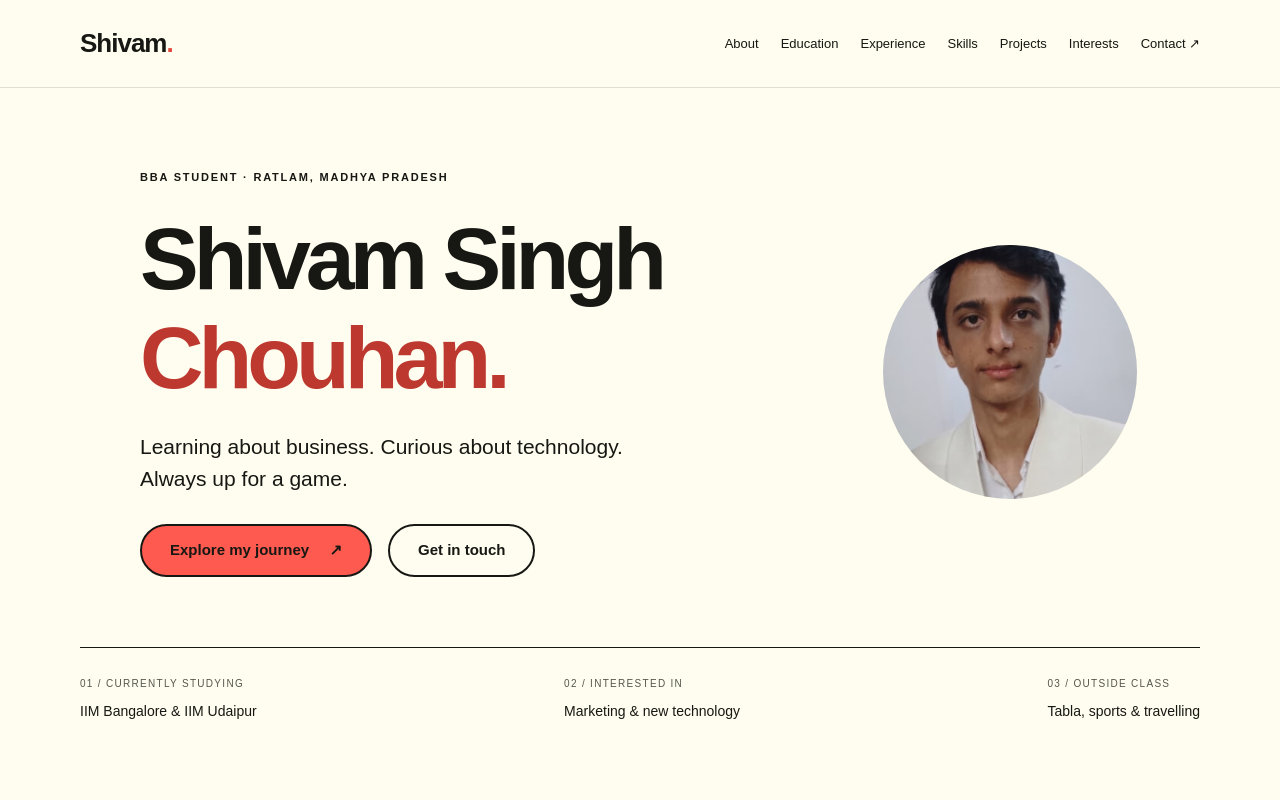
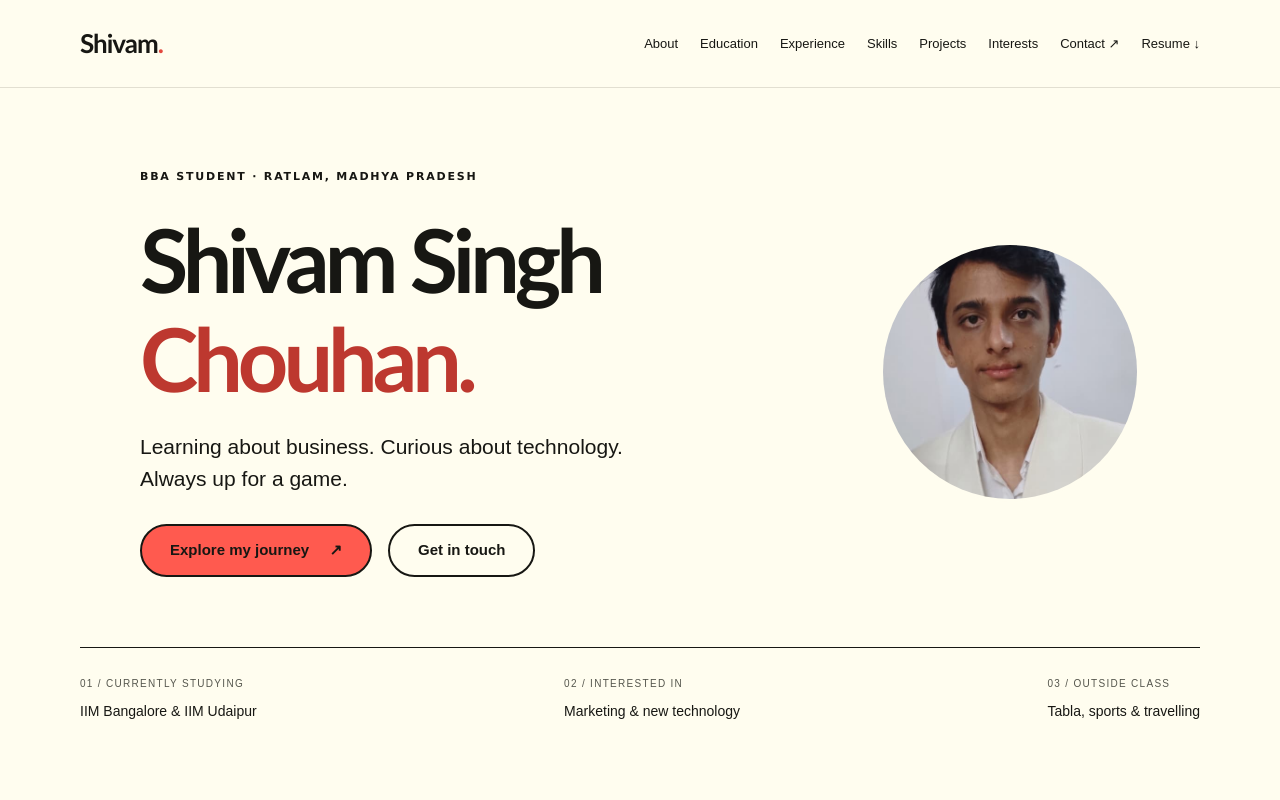
Before and after one commit to Shivam-314/IIM-B-web-dev-assignment, a plain HTML site: page index.html in a window 1280 px wide. Shown: the top 800 px of the page. Drawn offline with Linux system fonts and the light colour scheme.

Commit message:
Add files via upload

```diff
--- a/index.html
+++ b/index.html
@@ -20,12 +20,12 @@
         <li><a href="#projects">Projects</a></li>
         <li><a href="#interests">Interests</a></li>
         <li><a href="#contact">Contact ↗</a></li>
+        <li><a href="resume.pdf" download="Shivam_Singh_Chouhan_Resume.pdf">Resume ↓</a></li>
       </ul>
     </nav>
   </header>
 
   <main id="main">
-    <!-- Introduction and profile photograph -->
     <section id="home" class="hero">
       <div class="container">
         <div class="hero-layout">
@@ -146,11 +146,11 @@
 
     <section id="contact" class="section contact">
       <div class="container contact-layout">
-        <div><p class="eyebrow">07 / CONTACT</p><h2>Let's connect<span>.</span></h2><p>For a conversation, a shared idea or a student collaboration.</p></div>
+        <div><p class="eyebrow">07 / CONTACT</p><h2>Let's connect<span>.</span></h2><p>For a conversation, a shared idea or a student collaboration.</p><a class="button primary" href="resume.pdf" download="Shivam_Singh_Chouhan_Resume.pdf">Download my resume ↓</a></div>
         <div class="contact-details"><p class="eyebrow">PHONE</p><a href="tel:+917400677426">+91 74006 77426 ↗</a><p class="eyebrow location-label">EMAIL</p><a href="mailto:chouhanshivam286@gmil.com">chouhanshivam286@gmil.com</a><p class="eyebrow location-label">BASED IN</p><p>Ratlam, Madhya Pradesh</p></div>
       </div>
     </section>
   </main>
-  <footer class="container"><p>© 2026 Shivam Singh Chouhan</p><a href="#home">Back to top ↑</a></footer>
+  <footer class="container"><p>© 2026 Shivam Singh Chouhan</p><a href="resume.pdf" download="Shivam_Singh_Chouhan_Resume.pdf">Download resume ↓</a><a href="#home">Back to top ↑</a></footer>
 </body>
 </html>
--- a/style.css
+++ b/style.css
@@ -1,9 +1,9 @@
-/* Base styles and element selectors */
 * { box-sizing: border-box; }
 html { scroll-padding-top: 110px; }
-body { margin: 0; background: #fffdef; color: #171713; font-family: Arial, Helvetica, sans-serif; font-size: 16px; line-height: 1.65; }
+body { margin: 0; background: #fffdef; color: #171713; font-family: Arial, sans-serif; font-size: 16px; line-height: 1.65; }
 h1, h2, h3, p { margin-top: 0; }
 h1, h2, h3 { line-height: 1.12; }
+h1, h2, h3, .brand { font-family: "Trebuchet MS", Arial, sans-serif; }
 h1, h2 { letter-spacing: -2px; }
 h2 { font-size: 48px; margin-bottom: 22px; }
 h3 { font-size: 24px; margin-bottom: 16px; letter-spacing: -0.5px; }
@@ -11,13 +11,12 @@ a { color: inherit; text-underline-offset: 5px; }
 a:focus-visible { outline: 3px solid #9e3028; outline-offset: 6px; }
 .container { width: 90%; max-width: 1120px; margin: 0 auto; }
 .section { padding-top: 90px; padding-bottom: 90px; }
-.eyebrow { font-size: 11px; letter-spacing: 1.8px; font-weight: bold; margin-bottom: 22px; }
+.eyebrow { font-family: Verdana, Arial, sans-serif; font-size: 11px; letter-spacing: 1.8px; font-weight: bold; margin-bottom: 22px; }
 .section-heading { margin-bottom: 42px; }
 .section-description { color: #57574d; }
 .skip-link { position: absolute; left: 12px; top: -100px; padding: 12px; background: #171713; color: white; z-index: 10; }
 .skip-link:focus { top: 12px; }
 
-/* Navigation uses Flexbox; links jump to section IDs. */
 header { position: sticky; top: 0; z-index: 20; background: #fffdef; border-bottom: 1px solid #e2dfd1; }
 .navigation { display: flex; justify-content: space-between; align-items: center; gap: 24px; padding-top: 22px; padding-bottom: 22px; }
 .brand { text-decoration: none; font-size: 26px; font-weight: bold; letter-spacing: -1px; }
@@ -26,7 +25,6 @@ nav ul { display: flex; flex-wrap: wrap; gap: 22px; padding: 0; margin: 0; list-
 nav a { text-decoration: none; font-size: 13px; }
 nav li a:hover { text-decoration: underline; }
 
-/* Hero and simple reusable buttons */
 .hero { text-align: center; padding: 80px 0 0; }
 .hero h1 { font-size: 88px; font-weight: 800; margin: 24px 0; letter-spacing: -5px; }
 .hero-layout { display: flex; align-items: center; justify-content: space-between; gap: 32px; max-width: 1000px; margin: 0 auto; text-align: left; }
@@ -45,7 +43,6 @@ nav li a:hover { text-decoration: underline; }
 .hero-notes p { margin: 0; font-size: 14px; }
 .hero-notes span { display: block; font-size: 10px; letter-spacing: 1.3px; margin-bottom: 8px; color: #55564d; }
 
-/* About: a simple name card beside the introduction. */
 .about-layout { display: flex; align-items: center; gap: 70px; }
 .initial-card { flex: 0 0 35%; border: 2px solid #171713; border-radius: 22px; padding: 28px; background: #f2eddb; }
 .profile-name { display: block; font-size: 54px; letter-spacing: -2px; font-weight: bold; line-height: 1.5; margin: 22px 0 30px; }
@@ -54,7 +51,6 @@ nav li a:hover { text-decoration: underline; }
 .about-copy p { margin-bottom: 20px; }
 .text-link { font-weight: bold; color: #171713; }
 
-/* Education cards use a two-column grid. */
 .education { background: #f2efdf; border-top: 1px solid #dedbcc; border-bottom: 1px solid #dedbcc; }
 .education-grid { display: grid; grid-template-columns: 1fr 1fr; gap: 22px; }
 .education-card { border: 1px solid #171713; border-radius: 20px; background: #fffdef; padding: 30px; }
@@ -66,7 +62,6 @@ nav li a:hover { text-decoration: underline; }
 .school-card h3 { font-size: 19px; margin-bottom: 10px; }
 .school-card p { font-size: 13px; }
 
-/* Experience is a simple list with dividers. */
 .experience-row { display: flex; align-items: flex-start; gap: 30px; border-top: 1px solid #bdbbad; padding: 30px 0; }
 .experience-row:last-child { border-bottom: 1px solid #bdbbad; }
 .experience-number { font-size: 20px; color: #b3382f; margin: 0; }
@@ -76,7 +71,6 @@ nav li a:hover { text-decoration: underline; }
 .experience-row div > p:last-child { color: #55564d; max-width: 590px; margin-bottom: 0; }
 .pill { font-size: 11px; border: 1px solid #a6a697; border-radius: 20px; padding: 6px 12px; white-space: nowrap; }
 
-/* Colourful service-style rows inspired by the portfolio reference. */
 .skills { background: #fffdef; color: #171713; }
 .skills .eyebrow { color: #57574d; }
 .skills-grid { display: grid; grid-template-columns: 1fr; gap: 30px; }
@@ -90,7 +84,6 @@ nav li a:hover { text-decoration: underline; }
 .skill-details { max-width: 390px; text-align: right; }
 .skill-details span { display: inline-block; margin: 12px 0 0 6px; padding: 3px 10px; border: 1px solid #171713; border-radius: 18px; font-size: 10px; letter-spacing: 0.5px; }
 
-/* This class assignment is included as the project section. */
 .projects { background: #f2efdf; border-top: 1px solid #dedbcc; border-bottom: 1px solid #dedbcc; }
 .project-card { display: grid; grid-template-columns: 1fr 1fr; gap: 55px; padding: 35px; border: 1px solid #171713; border-radius: 20px; background: #fffdef; }
 .project-card + .project-card { margin-top: 22px; }
@@ -106,7 +99,6 @@ nav li a:hover { text-decoration: underline; }
 .curiosity span { margin-right: 16px; }
 .curiosity span:first-child { font-size: 10px; letter-spacing: 1px; }
 
-/* Contact and footer */
 #contact { background: #f2efdf; border-top: 1px solid #dedbcc; }
 .contact-layout { display: flex; align-items: center; justify-content: space-between; gap: 40px; }
 .contact h2 { font-size: 60px; }
@@ -118,7 +110,6 @@ nav li a:hover { text-decoration: underline; }
 footer { display: flex; justify-content: space-between; gap: 25px; padding-top: 24px; padding-bottom: 24px; font-size: 12px; }
 footer p { margin: 0; }
 
-/* Smaller screens: cards and columns stack for easier reading. */
 @media (max-width: 900px) {
   html { scroll-padding-top: 155px; }
   .navigation { align-items: flex-start; flex-direction: column; gap: 12px; }
```
Also changed, not shown: 1 other file.
